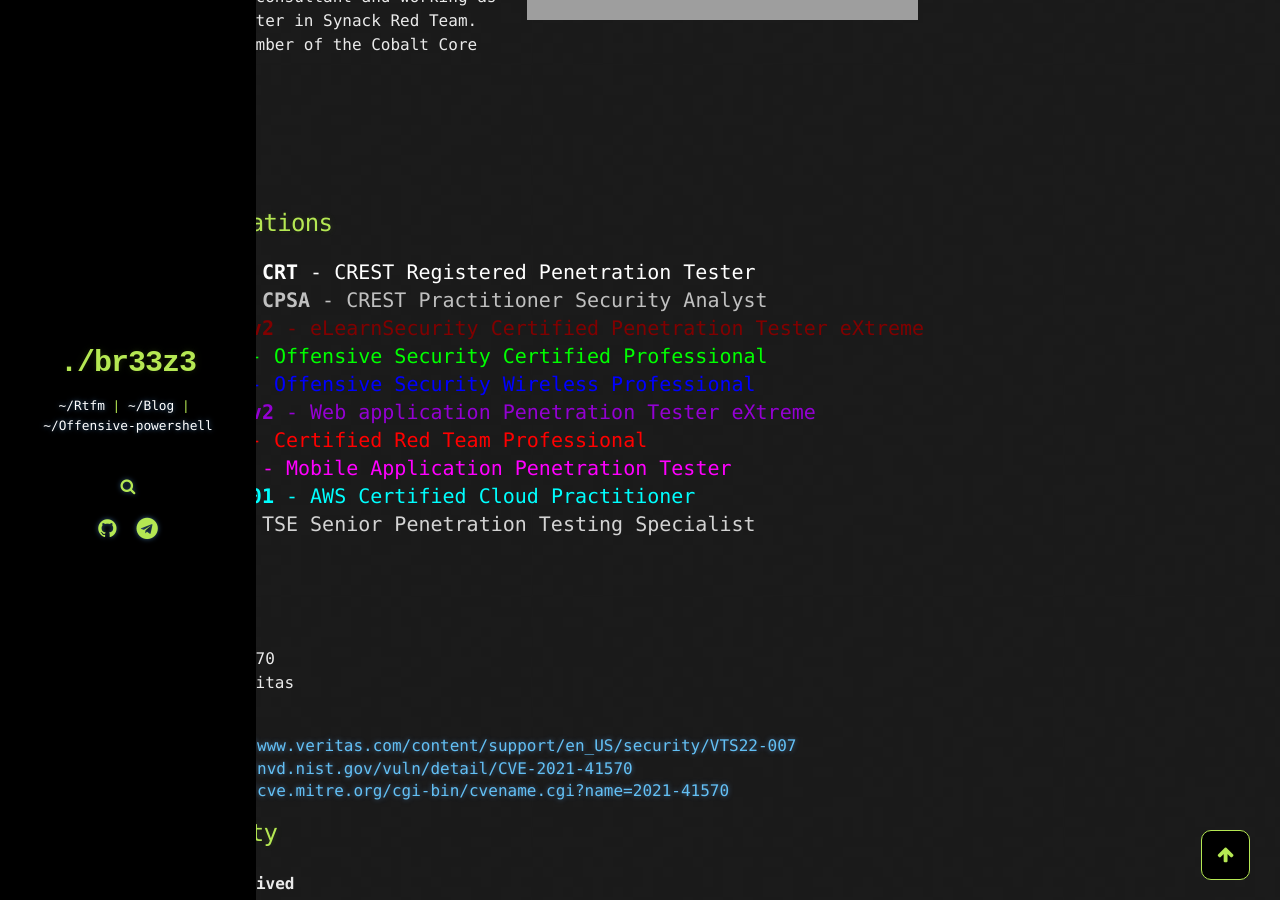
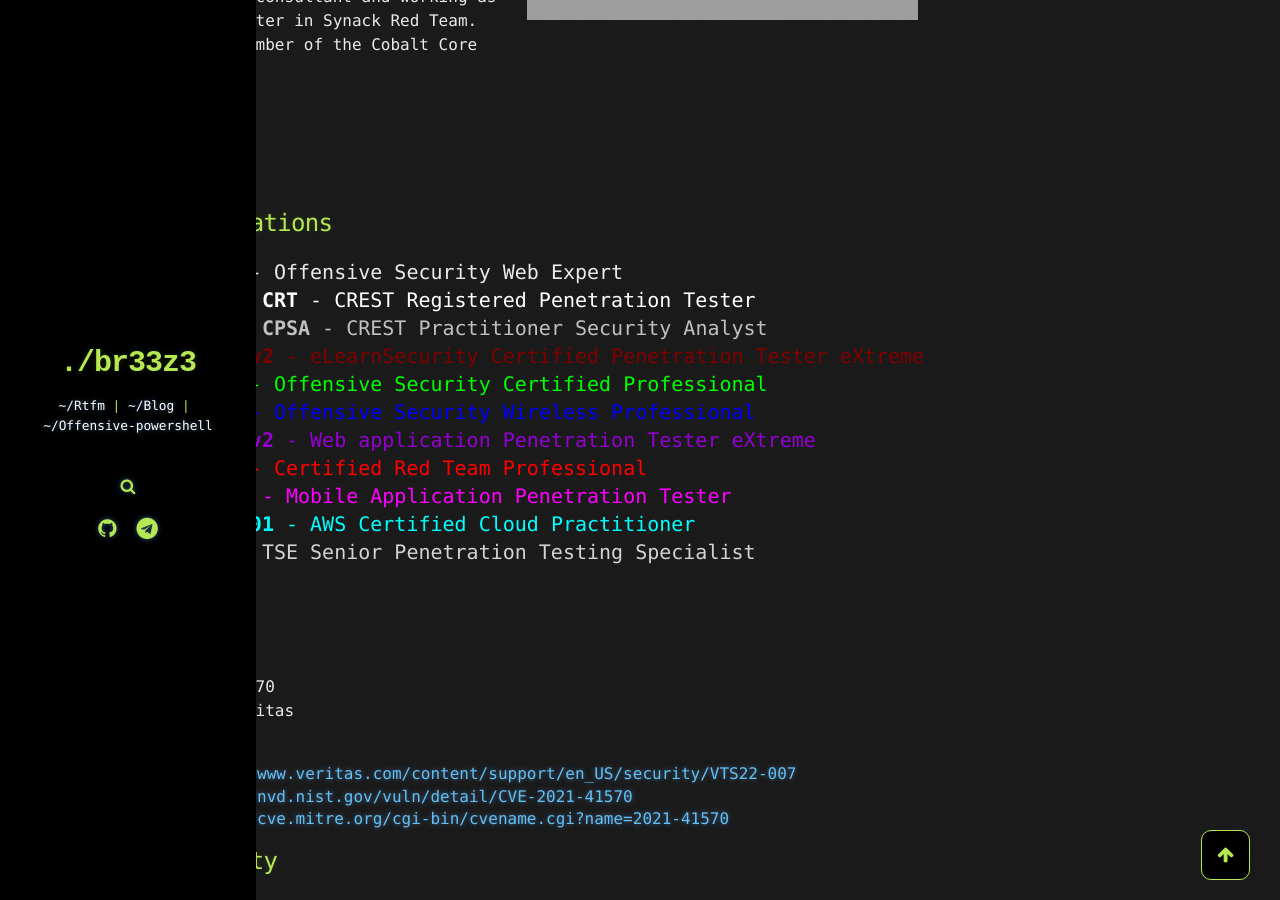
Before and after one commit to br33z3/br33z3.github.io, a Jekyll site: the page built from _pages/index.md, in a window 1280 px wide and 900 px high, scrolled down 468 px. Built offline with Jekyll 4.4.1, drawn with Linux system fonts in a browser that asks for light colours; comment, search, counter and statistics services are not loaded; grey boxes are pictures that could not be loaded.

Commit message:
Update index.md

```diff
--- a/_pages/index.md
+++ b/_pages/index.md
@@ -15,6 +15,7 @@ Currently, he is a full-time consultant and working as a bounty hunter in Synack
 
 
 ## Certifications
+*      &nbsp;<span style="color:00FFFF; font-size: 20px">**OSWE** - Offensive Security Web Expert</span><br />
 *      &nbsp;<span style="color:white; font-size: 20px">**CREST CRT** - CREST Registered Penetration Tester</span><br />
 *      &nbsp;<span style="color:silver; font-size: 20px">**CREST CPSA** - CREST Practitioner Security Analyst</span><br />
 *      &nbsp;<span style="color:maroon; font-size: 20px">**eCPTXv2** - eLearnSecurity Certified Penetration Tester eXtreme</span><br />
```
